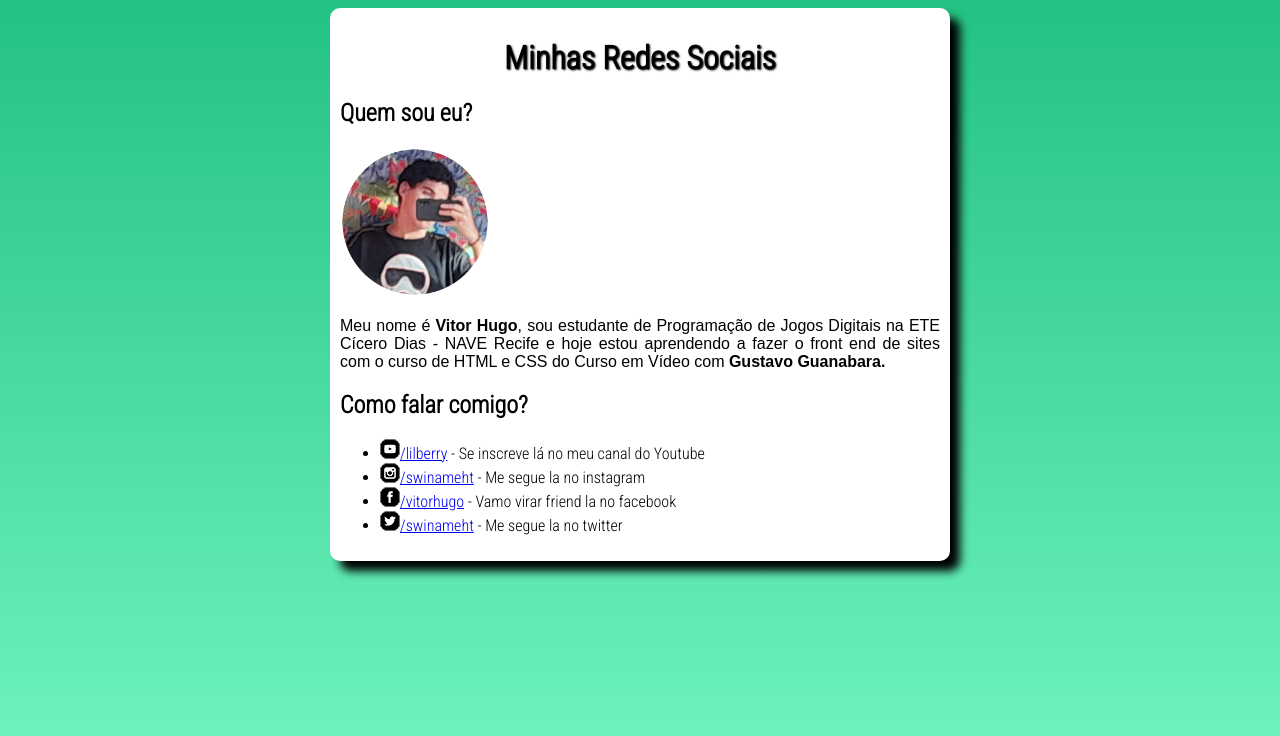
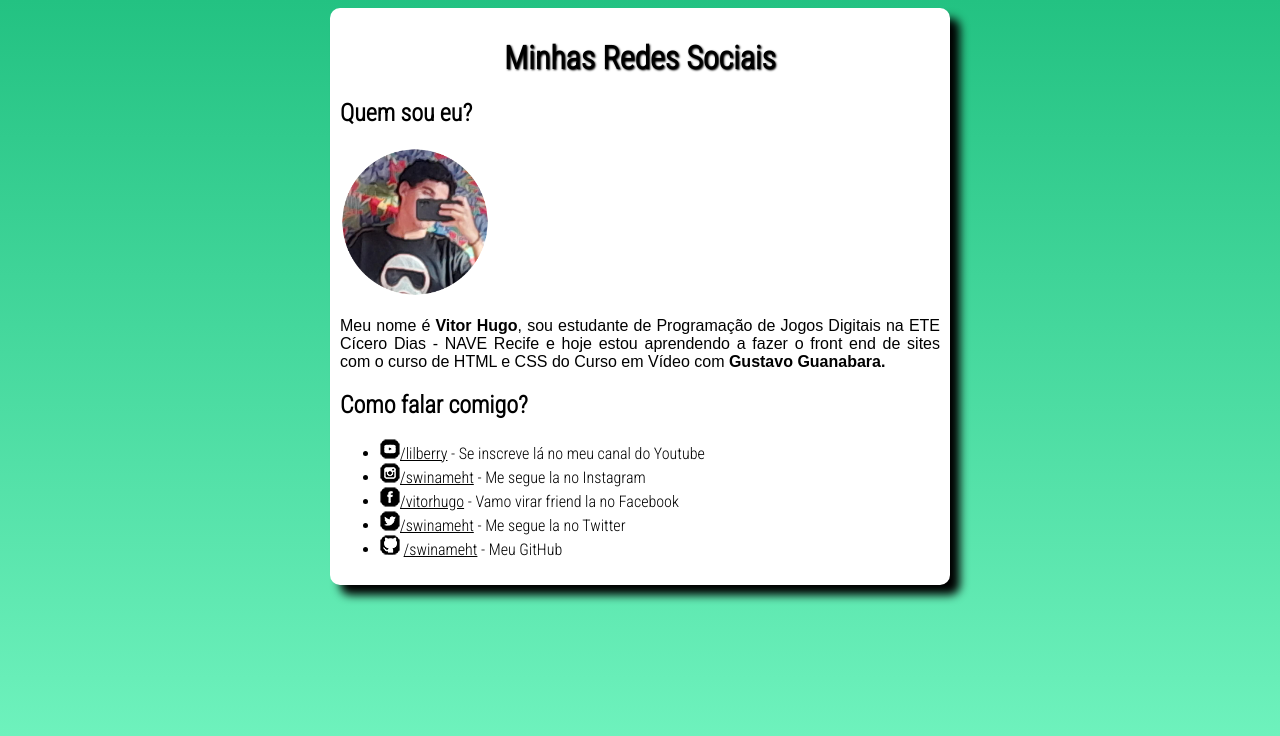
Before and after one commit to swinameht/teste-de-git, a plain HTML site: page index.html in a window 1280 px wide. Drawn offline with Linux system fonts and the light colour scheme.

Commit message:
adicionando o link github

```diff
--- a/index.html
+++ b/index.html
@@ -21,13 +21,18 @@
             <img src="midias/icone-youtube.png" alt="youtube"><a href="https://www.youtube.com/@swinameht" rel="external" target="_blank">/lilberry</a> - Se inscreve lá no meu canal do Youtube
         </li>
         <li>
-            <img src="midias/icone-instagram.png" alt="instagram"><a href="https://www.instagram.com/swinameht/" target="_blank" rel="external">/swinameht</a> - Me segue la no instagram
+            <img src="midias/icone-instagram.png" alt="instagram"><a href="https://www.instagram.com/swinameht/" target="_blank" rel="external">/swinameht</a> - Me segue la no Instagram
         </li>
         <li>
-            <img src="midias/icone-facebook.png" alt="facebook"><a href="https://www.facebook.com/profile.php?id=100006205957674" target="_blank" rel="external">/vitorhugo</a> - Vamo virar friend la no facebook
+            <img src="midias/icone-facebook.png" alt="facebook"><a href="https://www.facebook.com/profile.php?id=100006205957674" target="_blank" rel="external">/vitorhugo</a> - Vamo virar friend la no Facebook
         </li>
         <li>
-            <img src="midias/icone-twitter.png" alt="twitter"><a href="https://twitter.com/swinameht" rel="external" target="_blank">/swinameht</a> - Me segue la no twitter
+            <img src="midias/icone-twitter.png" alt="twitter"><a href="https://twitter.com/swinameht" rel="external" target="_blank">/swinameht</a> - Me segue la no Twitter
+        </li>
+        <li>
+            <img src="midias/icone-github.png" alt="github">
+            <a href="https://github.com/swinameht" rel="external" target="_blank">/swinameht</a>
+            - Meu GitHub
         </li>
     </ul>
 </main>
--- a/style.css
+++ b/style.css
@@ -28,3 +28,11 @@ h1{
     text-align: center;
     text-shadow: 1px 1px 2px black;
 }
+
+a{
+    color: black;
+}
+/*a:hover{ hover = mouse em cima e active = clicar em cima
+    text-decoration: underline;
+}
+*/
```
Also changed, not shown: midias/icone-github.png (added).
